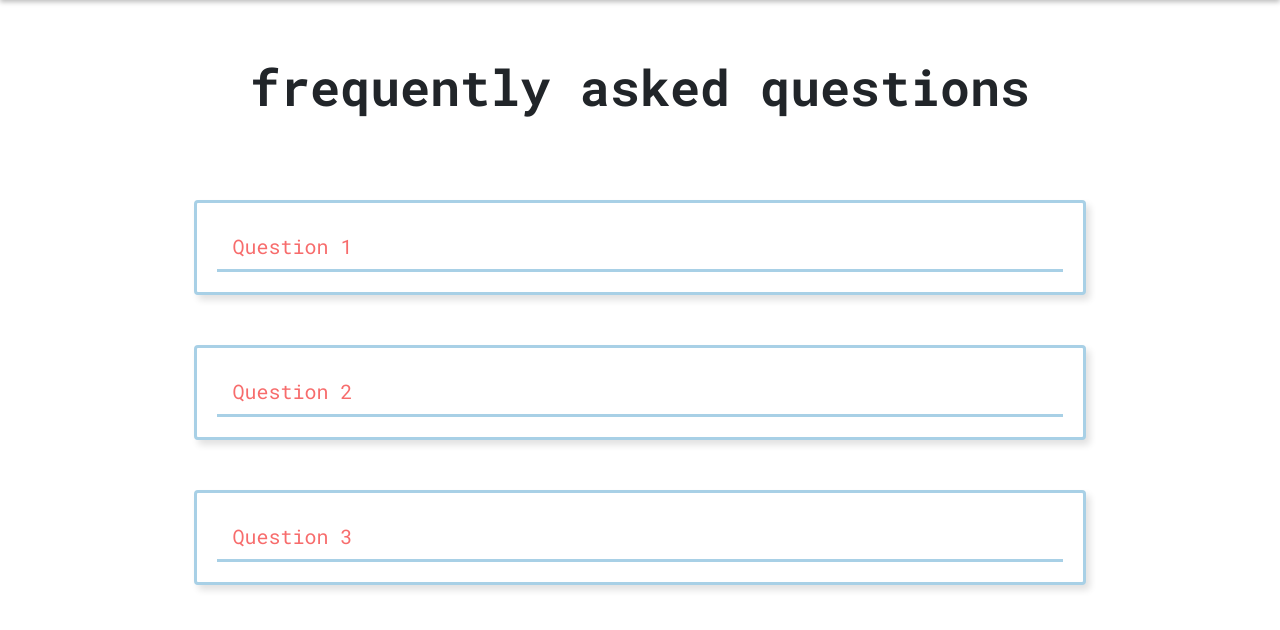
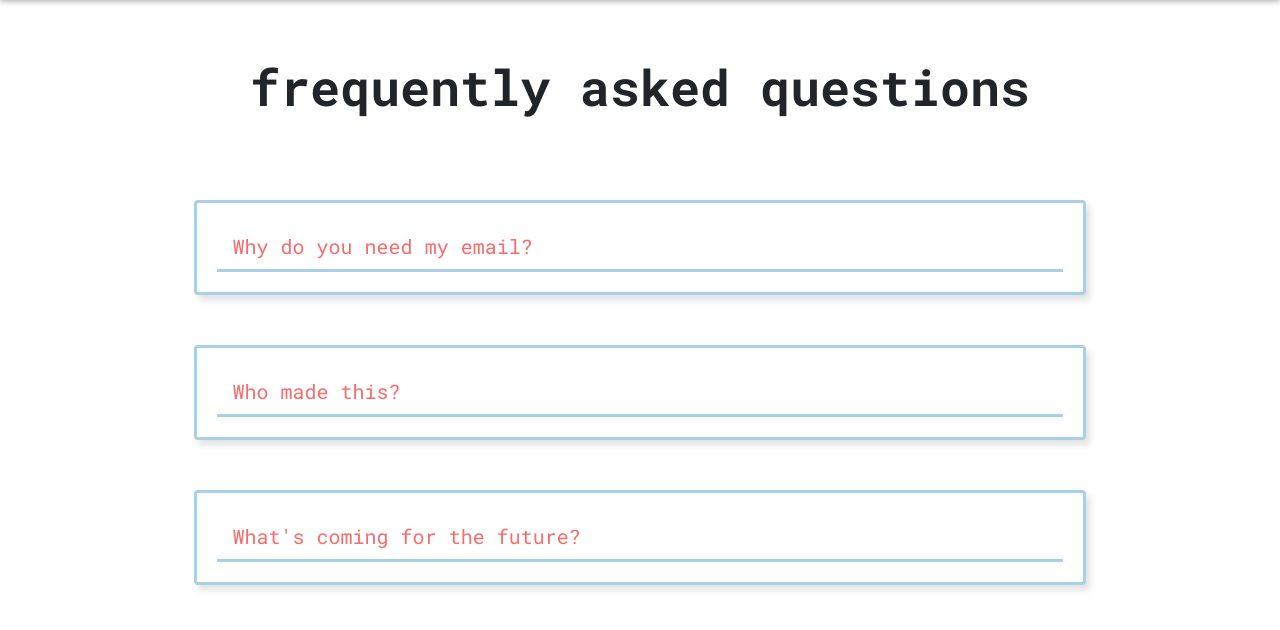
Before and after one commit to ADSteele916/nwhacks2021, a Django app: page /faq/ in a window 1280 px wide. Shown: the part 77-707 px from the top of the page. Run offline with Django 3.2, Linux system fonts and the light colour scheme; some libraries are stand-ins or nearby versions.

Commit message:
Updated faq

```diff
--- a/grades/models.py
+++ b/grades/models.py
@@ -18,7 +18,7 @@ class Course(models.Model):
         for b in self.bin_set.all():
             weights += b.weight
             rsf += b.weight * b.get_grade()
-        return rsf / weights * 100.0
+        return rsf / weights * 100.0, 2
 
     def delete(self):
         if self.user:
--- a/templates/grades/faq.html
+++ b/templates/grades/faq.html
@@ -8,36 +8,38 @@
         <div class="card">
           <div class="card-header">
             <a class="collapsed card-link" data-toggle="collapse" href="#collapseOne">
-              Question 1
+              Why do you need my email?
             </a>
           </div>
           <div id="collapseOne" class="collapse" data-parent="#accordion">
             <div class="card-body">
-              Answer 1
+              We use your email solely to allow you to reset your password if you forget it. If you feel uncomfortable
+                giving your real email, feel free to use a burner email.
             </div>
           </div>
         </div>
         <div class="card">
           <div class="card-header">
             <a class="collapsed card-link" data-toggle="collapse" href="#collapseTwo">
-            Question 2
+                Who made this?
           </a>
           </div>
           <div id="collapseTwo" class="collapse" data-parent="#accordion">
             <div class="card-body">
-              Answer 2
+              Three university students :)
             </div>
           </div>
         </div>
         <div class="card">
           <div class="card-header">
             <a class="collapsed card-link" data-toggle="collapse" href="#collapseThree">
-              Question 3
+              What's coming for the future?
             </a>
           </div>
           <div id="collapseThree" class="collapse" data-parent="#accordion">
             <div class="card-body">
-              Answer 3.
+              Lots of new features! Not limited to: easier input of grading schemes, being able to see all your grades
+                at the same time, and an improved delete function.
             </div>
           </div>
         </div>
```
